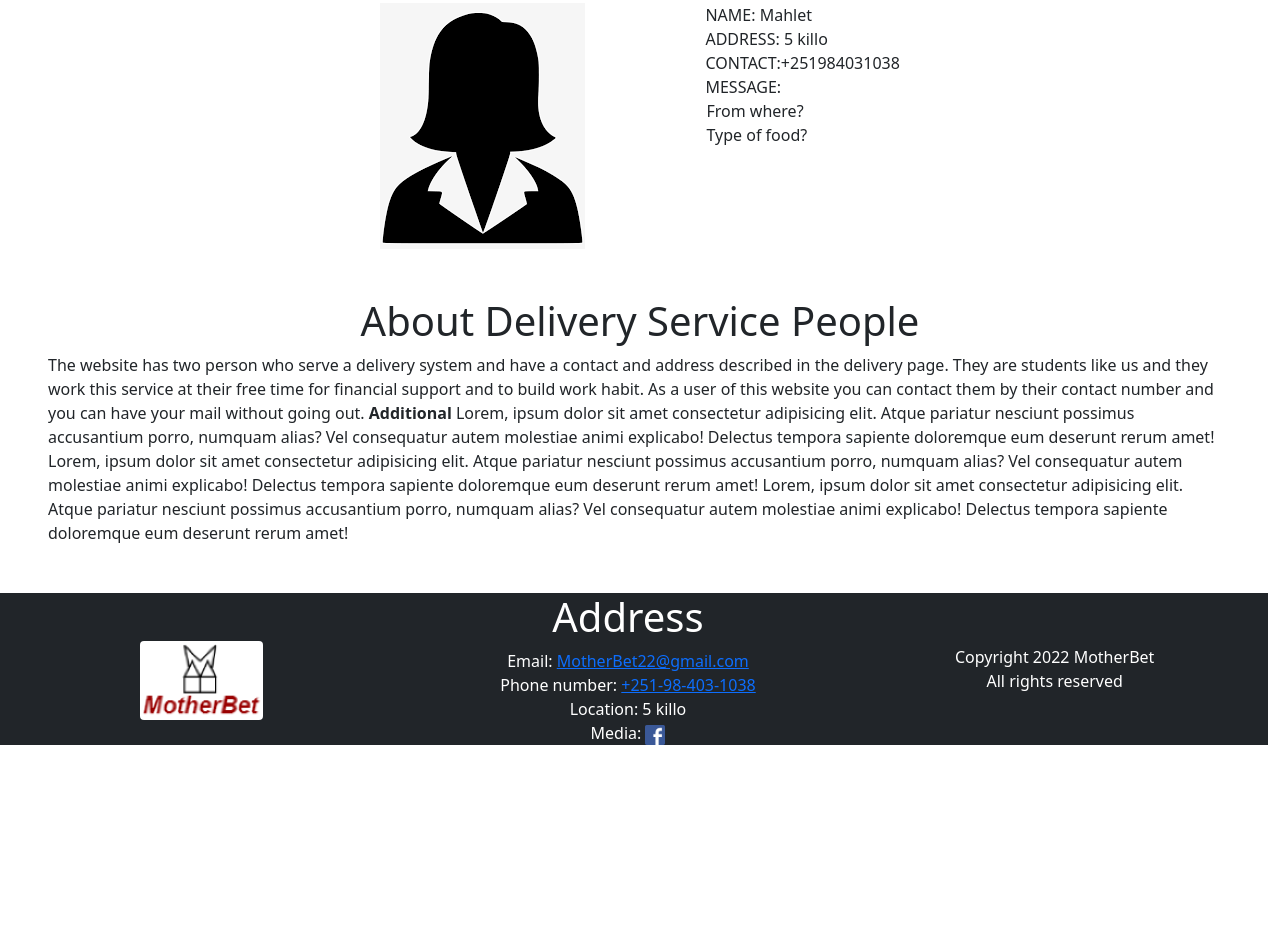
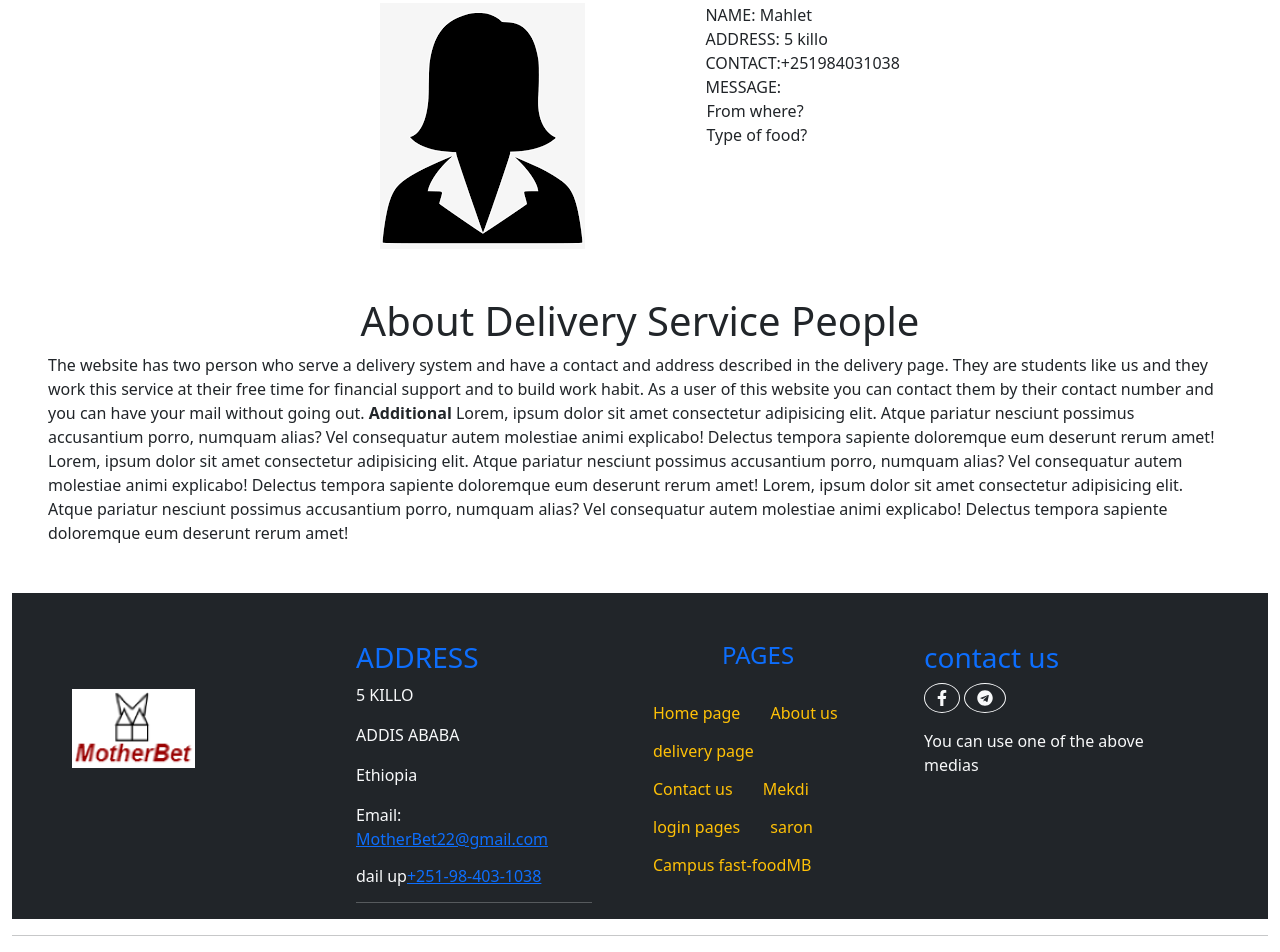
Before and after one commit to YosefAyele/Web-Design-And-Development-Group-Assignment, a plain HTML site: page src/delivery.html in a window 1280 px wide. Shown: the part 447-1399 px from the top of the page. Before the commit the page ends 1192 px from the top, so only its background shows below. Drawn offline with Linux system fonts and the light colour scheme.

Commit message:
Update delivery.html

```diff
--- a/src/delivery.html
+++ b/src/delivery.html
@@ -117,24 +117,67 @@
             </p>
         </div>
     </main>
-    <footer class="footer row bg-dark text-white text-center w-100">
-        <div class="col"><img src="Images/Logo2.png" alt="logo of mother bet website"
-                class="footer__Logo mt-5 mx-2 rounded"></div>
-        <div class="footer__address col">
+        <footer class="container-fluid w-100 pt-5 mt-5 ">
+
+        <div class="container-fluid bg-dark text-light footer wow fadeIn w-100" data-wow-delay="0.1s">
             <div>
-                <h1>Address</h1>
+                <div class="row g-5 container-fluid w-100">
+                    <div class="col-lg-3 col-md-6">
+                        <img src="./Images/Logo2.png"class="pt-5" alt="logo photo">
+                    </div>
+
+                    <div class="col-lg-3 col-md-6">
+                        <h3 class="text-primary">ADDRESS<div><span></span></div>
+                        </h3>
+
+                        <p>5 KILLO</p>
+                        <p>ADDIS ABABA</p>
+                        <p>Ethiopia</p>
+                        <p>Email: <a href="mailto: MotherBet22@gmail.com" class="footer__address__email">MotherBet22@gmail.com</a></p>
+
+                        <h6 >dail up<a href="tel:+251-98-403-1038" class="footer__address__phone">+251-98-403-1038</a></h6>
+                        <hr>
+
+                    </div>
+
+
+                    <div class="col-lg-3 ml-auto">
+
+                            <h4 class="section-title ff-secondary text-start text-primary fw-normal mb-4 text-center ">
+                                PAGES</h4>
+                                <ul class="list-unstyled">
+                                    <a class="btn btn-link link-warning" href="/index.html" style="text-decoration:none;">Home page</a>
+                                <a class="btn btn-link link-warning " href="./src/aboutus.html"
+                                style="text-decoration:none;align-items:center">About us</a>
+                            <a class="btn btn-link link-warning" href="./delivery.html"
+                                style="text-decoration:none ;align-items:center">delivery page</a>
+                            <a class="btn btn-link link-warning" href="./ContactPage.html"
+                                style="text-decoration:none;align-items:center">Contact us</a>
+                            <a class="btn btn-link link-warning" href="./MekdiMB.html" style="text-decoration:none">Mekdi
+                                </a>
+                            <a class="btn btn-link link-warning" href="./loginPage.html"
+                                style="text-decoration:none;align-items:center">login pages</a>
+                            <a class="btn btn-link link-warning" href="./SaronMB.html"
+                                style="text-decoration:none;align-items:center">saron </a>
+                            <a class="btn btn-link link-warning" href="./Campus-fast-foodMB.html"
+                                style="text-decoration:none;align-items:center">Campus fast-foodMB</a>
+                        </ul>
+                    </div>
+                    <div class="col-lg-3 col-md-6">
+                        <h3 class="link-primary">contact us </h3>
+                        <div>
+                            <a class="btn btn-outline-light btn-social rounded-circle"
+                                href="https://www.facebook.com"><i class="fab fa-facebook-f"></i></a>
+                            <a class="btn btn-outline-light btn-social rounded-circle" href="https://t.me/fooddiscout"><i class="fab fa-telegram"></i></a>
+
+
+                        </div>
+                        <p class="mt-3">You can use one of the above medias</p>
+                    </div>
+                </div>
             </div>
-            <div>Email: <a href="mailto: MotherBet22@gmail.com" class="footer__address__email">MotherBet22@gmail.com</a>
-            </div>
-            <div>Phone number: <a href="tel:+251-98-403-1038" class="footer__address__phone">+251-98-403-1038</a></div>
-            <div class="footer__address__location">Location: 5 killo</div>
-            <div>Media: <a href="https://www.facebook.com/"><img src="Images/facebook-logo-493.png" alt="Facebook media"
-                        class="footer__address__media " style="width: 20px;"></a></div>
         </div>
-        <div class="footer__copyright col m-auto">
-            <div>Copyright 2022 MotherBet</div>
-            <div>All rights reserved</div>
-        </div>
+        <hr>
     </footer>
     <style>
         .header__nav--ellipse:hover {
```
